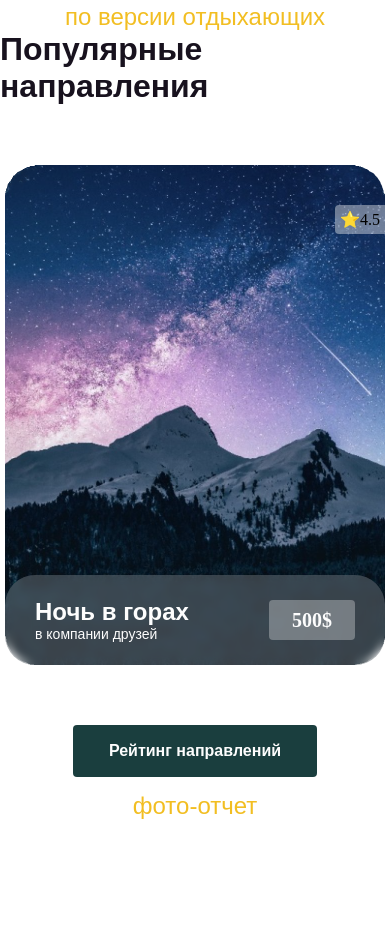
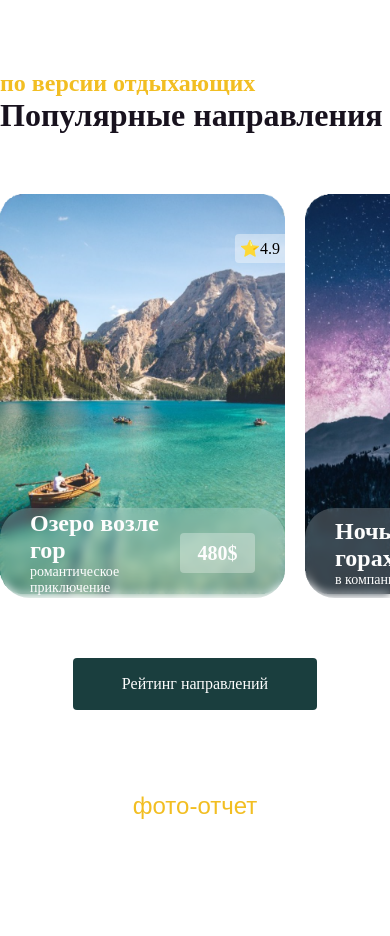
Before and after one commit to agkondakov91/Team2-SPA-Project, a website: page public/index.html in a window 390 px wide. Shown: the part 3301-4237 px from the top of the page. Drawn offline with Linux system fonts and the light colour scheme.

Commit message:
adaptability section 4

```diff
--- a/src/components/section4.css
+++ b/src/components/section4.css
@@ -28,34 +28,42 @@
 
 .section4-title1 {
   color: var(--color-yellow);
-  font-family: var(--font-family);
-  font-weight: 400;
   font-size: 24px;
 }
 
 .section4-title2 {
   padding-top: 0;
-  font-family: var(--font-family);
-  font-weight: 600;
   font-size: 32px;
   color: var(--color-black);
 }
 
 .section4-photo {
+  max-height: 500px;
+  max-width: 100%;
   display: flex;
   flex-direction: row;
+  justify-content: center;
   margin-top: 50px;
   margin-bottom: 50px;
+
+  overflow-x: hidden; /* Горизонтальная прокрутка */
+  box-sizing: border-box;
+  scroll-snap-type: x mandatory; /*  Фиксирует прокрутку к элементам */
 }
 
 .section4-photo-item {
-  height: 500px;
+  max-width: 100%;
   margin: 10px;
   position: relative;
+
+  scroll-snap-align: start; /*  Выравнивает начало элемента при прокрутке */
 }
 
 .section4-photo-item img {
-  height: 100%;
+  max-width: 100%;
+  max-height: 100%;
+  min-height: 400px;
+  min-width: 285px;
 }
 
 .section4-photo-rating {
@@ -73,14 +81,14 @@
   bottom: 0;
 
   display: flex;
-  /* justify-content: space-between; */
   flex-direction: column;
 
   width: 100%;
-  height: 100%;
   height: 90px;
   padding-left: 30px;
   padding-right: 30px;
+  padding-bottom: 30px;
+
   overflow: hidden;
   top: auto;
   transition: height 1.3s linear;
@@ -95,7 +103,7 @@
   display: flex;
   align-items: center;
   justify-content: space-between;
-  margin-bottom: 100px;
+  margin-bottom: 75px;
 
   flex-basis: 90px;
   flex-shrink: 0;
@@ -107,8 +115,6 @@
 }
 
 .section4-photo-item-information-story {
-  font-family: var(--font-family);
-  font-weight: 400;
   font-size: 16px;
   line-height: 150%;
   margin-bottom: 100px;
@@ -116,15 +122,12 @@
 
 .section4-photo-item-information h2 {
   color: var(--color-white);
-  font-family: var(--font-family);
   font-size: 24px;
   font-weight: bold;
 }
 
 .section4-photo-item-information p {
   color: var(--color-white);
-  font-family: var(--font-family);
-  font-weight: 400;
   font-size: 14px;
 }
 
@@ -144,16 +147,12 @@
 .section4-button-story {
   width: 200px;
   height: 38px;
-  font-family: var(--font-family);
-  font-weight: 400;
   font-size: 16px;
 }
 
 .section4-button-rating {
   width: 244px;
   height: 52px;
-  font-family: var(--font-family);
-  font-weight: 600;
 }
 
 .section4-button {
@@ -170,3 +169,31 @@
   color: var(--color-button);
   border: var(--color-button) solid 1px;
 }
+
+@media (max-width: 1100px) {
+  .section4-photo {
+    justify-content: flex-start;
+  }
+  .section4-photo-item-information-visible {
+    margin-bottom: 50px;
+  }
+  .section4-photo-item-information-story {
+    margin-bottom: 50px;
+  }
+}
+
+@media (max-width: 900px) {
+  .section4-photo-item-information-visible {
+    margin-bottom: 25px;
+  }
+  .section4-photo-item-information-story {
+    margin-bottom: 25px;
+  }
+}
+
+@media (max-width: 577px) {
+  .section4-title {
+    align-items: flex-start;
+    align-self: flex-start;
+  }
+}
```
